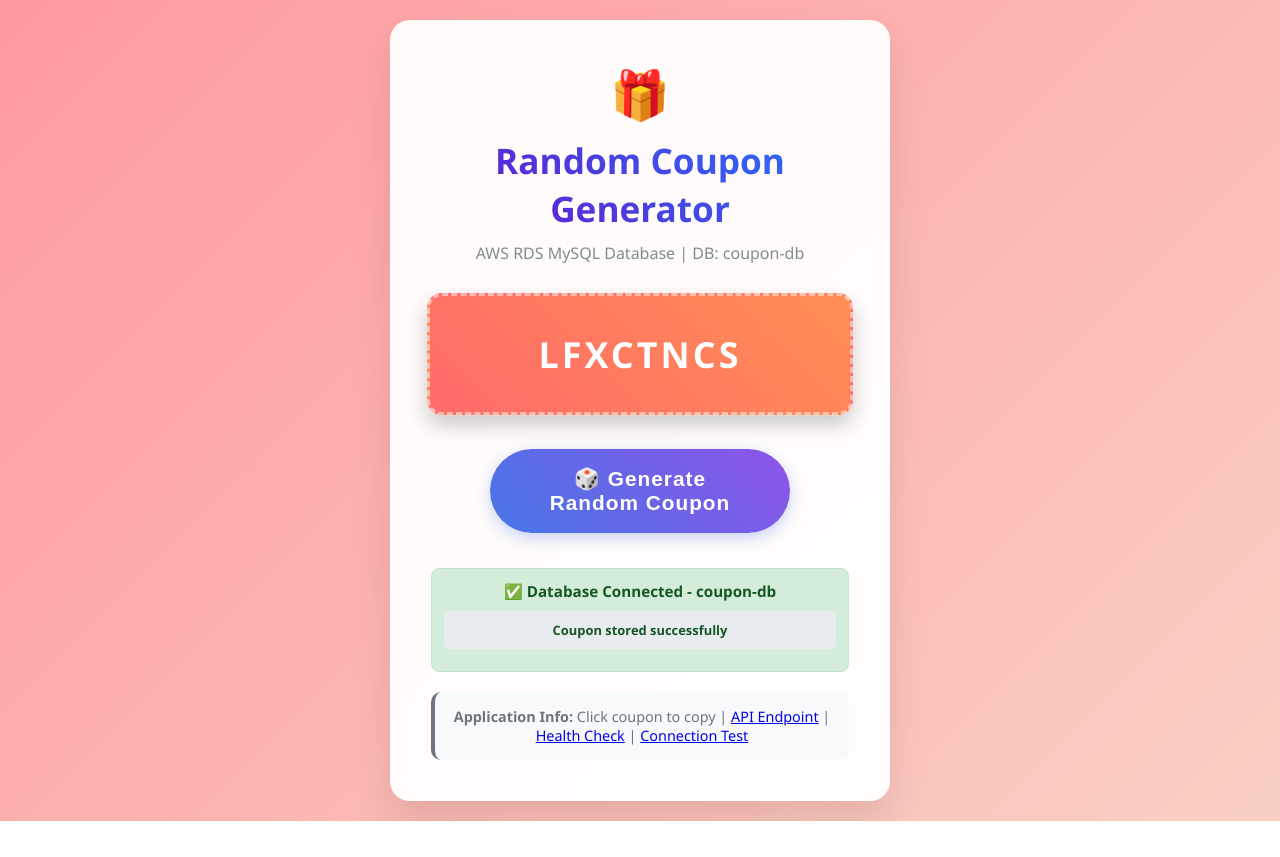
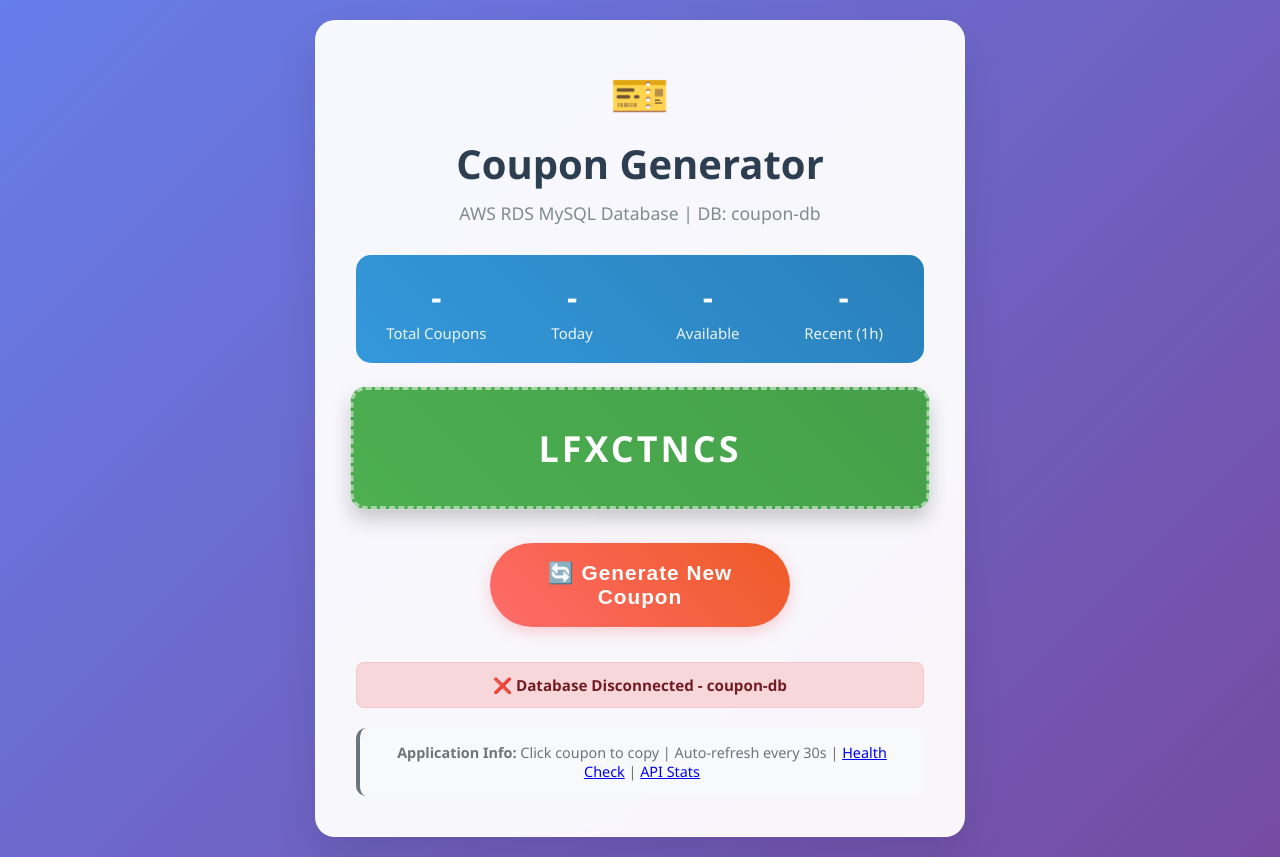
Before and after one commit to srinu1816/manjunadh, a Flask app: page / in a window 1280 px wide. Before the commit the page ends 821 px from the top, so only its background shows below. Run offline with Flask 3, Linux system fonts and the light colour scheme; data that the repository does not hold is empty.

Commit message:
Update index.html

```diff
--- a/templates/index.html
+++ b/templates/index.html
@@ -3,7 +3,7 @@
 <head>
     <meta charset="UTF-8">
     <meta name="viewport" content="width=device-width, initial-scale=1.0">
-    <title>Random Coupon Generator | AWS RDS MySQL</title>
+    <title>Coupon Generator | AWS RDS MySQL</title>
     <style>
         * {
             margin: 0;
@@ -13,7 +13,7 @@
 
         body {
             font-family: 'Segoe UI', Tahoma, Geneva, Verdana, sans-serif;
-            background: linear-gradient(135deg, #ff9a9e 0%, #fad0c4 100%);
+            background: linear-gradient(135deg, #667eea 0%, #764ba2 100%);
             margin: 0;
             padding: 20px;
             display: flex;
@@ -28,7 +28,7 @@
             border-radius: 20px;
             box-shadow: 0 20px 40px rgba(0,0,0,0.1);
             text-align: center;
-            max-width: 500px;
+            max-width: 650px;
             width: 100%;
             backdrop-filter: blur(10px);
             border: 1px solid rgba(255, 255, 255, 0.2);
@@ -37,17 +37,14 @@
         h1 {
             color: #2c3e50;
             margin-bottom: 10px;
-            font-size: 2.2em;
+            font-size: 2.5em;
             font-weight: 700;
-            background: linear-gradient(45deg, #6a11cb, #2575fc);
-            -webkit-background-clip: text;
-            -webkit-text-fill-color: transparent;
         }
 
         .subtitle {
             color: #7f8c8d;
             margin-bottom: 30px;
-            font-size: 1em;
+            font-size: 1.1em;
         }
 
         .logo {
@@ -56,7 +53,7 @@
         }
 
         .coupon-display {
-            background: linear-gradient(45deg, #ff6b6b, #ff8e53);
+            background: linear-gradient(45deg, #4CAF50, #45a049);
             color: white;
             padding: 25px;
             border-radius: 15px;
@@ -80,8 +77,38 @@
             box-shadow: 0 15px 30px rgba(0,0,0,0.3);
         }
 
+        .stats {
+            background: linear-gradient(45deg, #3498db, #2980b9);
+            color: white;
+            padding: 20px;
+            border-radius: 15px;
+            margin: 25px 0;
+            font-size: 1.1em;
+            display: grid;
+            grid-template-columns: repeat(auto-fit, minmax(120px, 1fr));
+            gap: 15px;
+        }
+
+        .stat-item {
+            display: flex;
+            flex-direction: column;
+            align-items: center;
+        }
+
+        .stat-value {
+            font-size: 1.8em;
+            font-weight: bold;
+            margin-bottom: 5px;
+        }
+
+        .stat-label {
+            font-size: 0.85em;
+            opacity: 0.9;
+            text-align: center;
+        }
+
         .generate-btn {
-            background: linear-gradient(45deg, #4776E6, #8E54E9);
+            background: linear-gradient(45deg, #ff6b6b, #ee5a24);
             color: white;
             border: none;
             padding: 18px 40px;
@@ -90,7 +117,7 @@
             cursor: pointer;
             transition: all 0.3s ease;
             margin: 15px 0;
-            box-shadow: 0 5px 15px rgba(71, 118, 230, 0.3);
+            box-shadow: 0 5px 15px rgba(255, 107, 107, 0.3);
             font-weight: 600;
             letter-spacing: 1px;
             width: 100%;
@@ -98,9 +125,9 @@
         }
 
         .generate-btn:hover {
-            background: linear-gradient(45deg, #8E54E9, #4776E6);
+            background: linear-gradient(45deg, #ee5a24, #ff6b6b);
             transform: translateY(-3px);
-            box-shadow: 0 8px 25px rgba(71, 118, 230, 0.4);
+            box-shadow: 0 8px 25px rgba(255, 107, 107, 0.4);
         }
 
         .generate-btn:disabled {
@@ -140,7 +167,7 @@
             position: fixed;
             top: 20px;
             right: 20px;
-            background: linear-gradient(45deg, #00b09b, #96c93d);
+            background: #4CAF50;
             color: white;
             padding: 15px 25px;
             border-radius: 10px;
@@ -159,7 +186,7 @@
         }
 
         .notification.error {
-            background: linear-gradient(45deg, #ff416c, #ff4b2b);
+            background: #f44336;
         }
 
         .loading {
@@ -187,14 +214,6 @@
             border-left: 4px solid #6c757d;
         }
 
-        .status-info {
-            margin: 10px 0;
-            padding: 10px;
-            background: #e9ecef;
-            border-radius: 5px;
-            font-size: 0.85em;
-        }
-
         @media (max-width: 600px) {
             .container {
                 padding: 25px 20px;
@@ -202,7 +221,7 @@
             }
 
             h1 {
-                font-size: 1.8em;
+                font-size: 2em;
             }
 
             .coupon-display {
@@ -216,21 +235,50 @@
                 font-size: 1.1em;
                 max-width: 100%;
             }
+
+            .stats {
+                grid-template-columns: repeat(2, 1fr);
+                gap: 10px;
+                padding: 15px;
+            }
+
+            .stat-value {
+                font-size: 1.5em;
+            }
         }
     </style>
 </head>
 <body>
     <div class="container">
-        <div class="logo">🎁</div>
-        <h1>Random Coupon Generator</h1>
+        <div class="logo">🎫</div>
+        <h1>Coupon Generator</h1>
         <div class="subtitle">AWS RDS MySQL Database | DB: coupon-db</div>
+
+        <div class="stats" id="statsDisplay">
+            <div class="stat-item">
+                <div class="stat-value" id="totalCoupons">-</div>
+                <div class="stat-label">Total Coupons</div>
+            </div>
+            <div class="stat-item">
+                <div class="stat-value" id="todayCoupons">-</div>
+                <div class="stat-label">Today</div>
+            </div>
+            <div class="stat-item">
+                <div class="stat-value" id="availableCoupons">-</div>
+                <div class="stat-label">Available</div>
+            </div>
+            <div class="stat-item">
+                <div class="stat-value" id="recentCoupons">-</div>
+                <div class="stat-label">Recent (1h)</div>
+            </div>
+        </div>
 
         <div class="coupon-display pulse" id="couponDisplay" title="Click to copy coupon">
             {{ coupon }}
         </div>
 
         <button class="generate-btn" onclick="generateNewCoupon()" id="generateBtn">
-            🎲 Generate Random Coupon
+            🔄 Generate New Coupon
         </button>
 
         <div class="db-status db-{{ db_status }}" id="dbStatus">
@@ -241,21 +289,19 @@
             {% else %}
                 ❌ Database Disconnected - coupon-db
             {% endif %}
-            <div class="status-info">{{ db_message }}</div>
         </div>
 
         <div class="app-info">
             <strong>Application Info:</strong>
-            Click coupon to copy |
-            <a href="/generate" target="_blank">API Endpoint</a> |
+            Click coupon to copy | Auto-refresh every 30s |
             <a href="/health" target="_blank">Health Check</a> |
-            <a href="/test" target="_blank">Connection Test</a>
+            <a href="/stats" target="_blank">API Stats</a>
         </div>
     </div>
 
     <!-- Notification -->
     <div class="notification" id="notification">
-        🎉 Your random coupon is ready!
+        ✅ Your coupon is ready!
     </div>
 
     <script>
@@ -278,51 +324,30 @@
             container.classList.add('loading');
 
             fetch('/generate')
-                .then(response => {
-                    if (!response.ok) {
-                        throw new Error('Network response was not ok');
-                    }
-                    return response.json();
-                })
+                .then(response => response.json())
                 .then(data => {
                     if (data.coupon) {
                         currentCoupon = data.coupon;
                         couponDisplay.textContent = data.coupon;
-                        couponDisplay.style.background = 'linear-gradient(45deg, #ff6b6b, #ff8e53)';
-                        showNotification('🎉 New random coupon generated!');
-
-                        // Update database status
-                        updateDbStatus(data.database, data.message);
-                    } else if (data.error) {
-                        throw new Error(data.error);
+                        couponDisplay.style.background = 'linear-gradient(45deg, #4CAF50, #45a049)';
+                        showNotification('🎉 New coupon generated!');
+                        updateStats(); // Refresh stats
                     } else {
                         throw new Error('No coupon received');
                     }
                 })
                 .catch(error => {
                     console.error('Error generating coupon:', error);
-                    // Generate fallback coupon client-side
-                    currentCoupon = generateFallbackCoupon();
-                    couponDisplay.textContent = currentCoupon;
+                    couponDisplay.textContent = 'Error - Try Again';
                     couponDisplay.style.background = 'linear-gradient(45deg, #f44336, #d32f2f)';
-                    showNotification('⚠️ Using offline coupon - DB connection failed', true);
-                    updateDbStatus('error', 'Using offline mode');
+                    showNotification('❌ Failed to generate coupon', true);
                 })
                 .finally(() => {
                     generateBtn.disabled = false;
-                    generateBtn.innerHTML = '🎲 Generate Random Coupon';
+                    generateBtn.innerHTML = '🔄 Generate New Coupon';
                     container.classList.remove('loading');
                     isGenerating = false;
                 });
-        }
-
-        function generateFallbackCoupon() {
-            const chars = 'ABCDEFGHIJKLMNOPQRSTUVWXYZ0123456789';
-            let result = '';
-            for (let i = 0; i < 8; i++) {
-                result += chars.charAt(Math.floor(Math.random() * chars.length));
-            }
-            return result;
         }
 
         function showNotification(message, isError = false) {
@@ -336,41 +361,60 @@
             }, 3000);
         }
 
-        function updateDbStatus(status, message = '') {
+        function updateStats() {
+            fetch('/stats')
+                .then(response => response.json())
+                .then(data => {
+                    if (data.error) {
+                        document.getElementById('statsDisplay').innerHTML =
+                            '<div class="stat-item"><div class="stat-label">Statistics unavailable</div></div>';
+                        updateDbStatus('error');
+                    } else {
+                        document.getElementById('totalCoupons').textContent = data.total_coupons?.toLocaleString() || '0';
+                        document.getElementById('todayCoupons').textContent = data.today_coupons?.toLocaleString() || '0';
+                        document.getElementById('availableCoupons').textContent = data.available_coupons?.toLocaleString() || '0';
+                        document.getElementById('recentCoupons').textContent = data.recent_coupons?.toLocaleString() || '0';
+
+                        updateDbStatus(data.database_status || 'connected');
+                    }
+                })
+                .catch(error => {
+                    console.error('Error fetching stats:', error);
+                    updateDbStatus('disconnected');
+                });
+        }
+
+        function updateDbStatus(status) {
             const dbStatus = document.getElementById('dbStatus');
             dbStatus.className = 'db-status db-' + status;
 
-            let statusText = '';
             switch(status) {
                 case 'connected':
-                    statusText = '✅ Database Connected - coupon-db';
+                    dbStatus.innerHTML = '✅ Database Connected - coupon-db';
                     break;
                 case 'error':
-                    statusText = '⚠️ Database Error - coupon-db';
+                    dbStatus.innerHTML = '⚠️ Database Error - coupon-db';
                     break;
                 default:
-                    statusText = '❌ Database Disconnected - coupon-db';
+                    dbStatus.innerHTML = '❌ Database Disconnected - coupon-db';
             }
-
-            if (message) {
-                statusText += `<div class="status-info">${message}</div>`;
-            }
-
-            dbStatus.innerHTML = statusText;
         }
 
         // Copy coupon to clipboard when clicked
         document.getElementById('couponDisplay').addEventListener('click', function() {
             if (currentCoupon && currentCoupon !== 'Generating...' && currentCoupon !== 'Error - Try Again') {
-                if (navigator.clipboard && navigator.clipboard.writeText) {
-                    navigator.clipboard.writeText(currentCoupon).then(() => {
-                        showNotification('✅ Random coupon copied to clipboard!');
-                    }).catch(() => {
-                        fallbackCopyToClipboard(currentCoupon);
-                    });
-                } else {
-                    fallbackCopyToClipboard(currentCoupon);
-                }
+                navigator.clipboard.writeText(currentCoupon).then(() => {
+                    showNotification('✅ Coupon copied to clipboard!');
+                }).catch(() => {
+                    // Fallback for older browsers
+                    const textArea = document.createElement('textarea');
+                    textArea.value = currentCoupon;
+                    document.body.appendChild(textArea);
+                    textArea.select();
+                    document.execCommand('copy');
+                    document.body.removeChild(textArea);
+                    showNotification('✅ Coupon copied to clipboard!');
+                });
 
                 // Click animation
                 this.style.transform = 'scale(0.95)';
@@ -380,31 +424,17 @@
             }
         });
 
-        function fallbackCopyToClipboard(text) {
-            const textArea = document.createElement('textarea');
-            textArea.value = text;
-            textArea.style.position = 'fixed';
-            textArea.style.left = '-999999px';
-            textArea.style.top = '-999999px';
-            document.body.appendChild(textArea);
-            textArea.focus();
-            textArea.select();
-            try {
-                document.execCommand('copy');
-                showNotification('✅ Random coupon copied to clipboard!');
-            } catch (err) {
-                showNotification('❌ Failed to copy coupon', true);
-            }
-            document.body.removeChild(textArea);
-        }
-
         // Initialize when page loads
         document.addEventListener('DOMContentLoaded', function() {
+            updateStats();
             setTimeout(() => {
                 if (currentCoupon && currentCoupon !== '') {
-                    showNotification('🎉 Your random coupon is ready! Click to copy.');
+                    showNotification('🎉 Your coupon is ready! Click to copy.');
                 }
             }, 1000);
+
+            // Update stats every 30 seconds
+            setInterval(updateStats, 30000);
 
             // Add keyboard shortcut (Ctrl+G or Cmd+G) to generate coupon
             document.addEventListener('keydown', function(e) {
```
